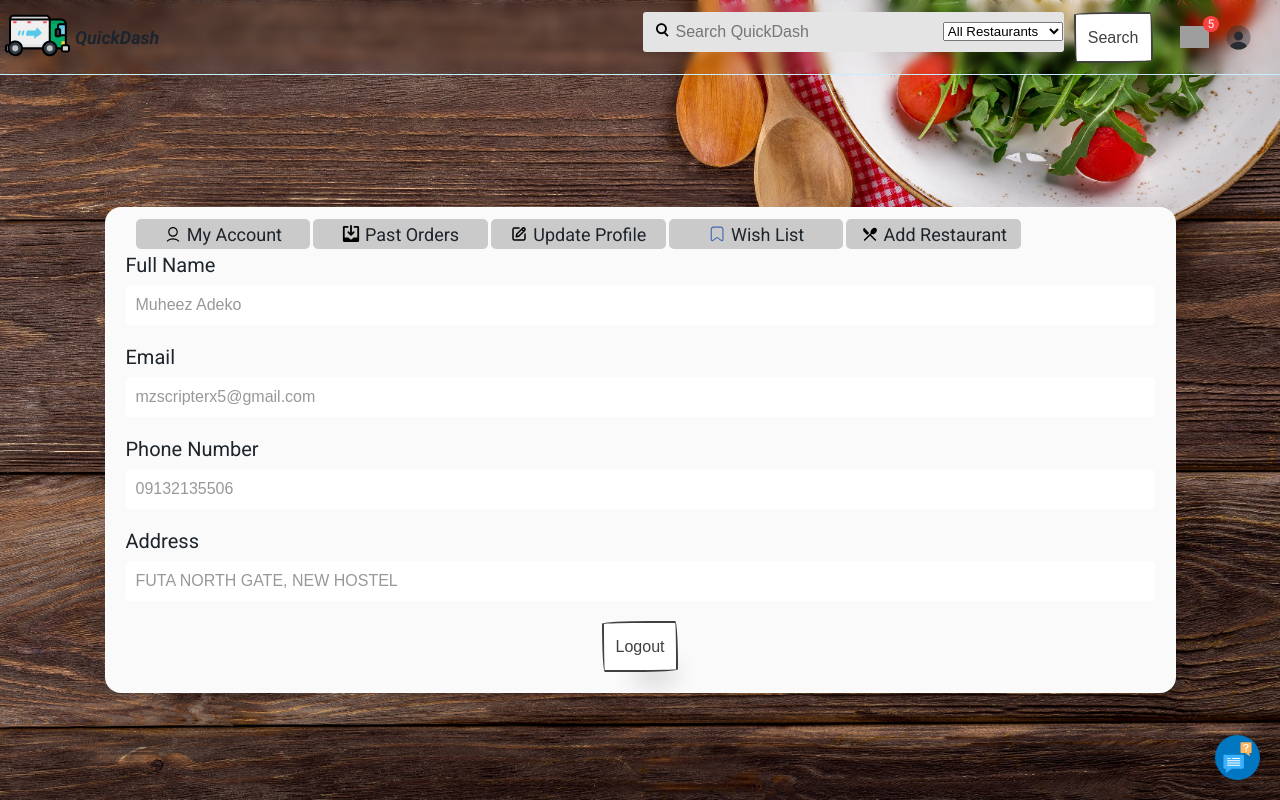
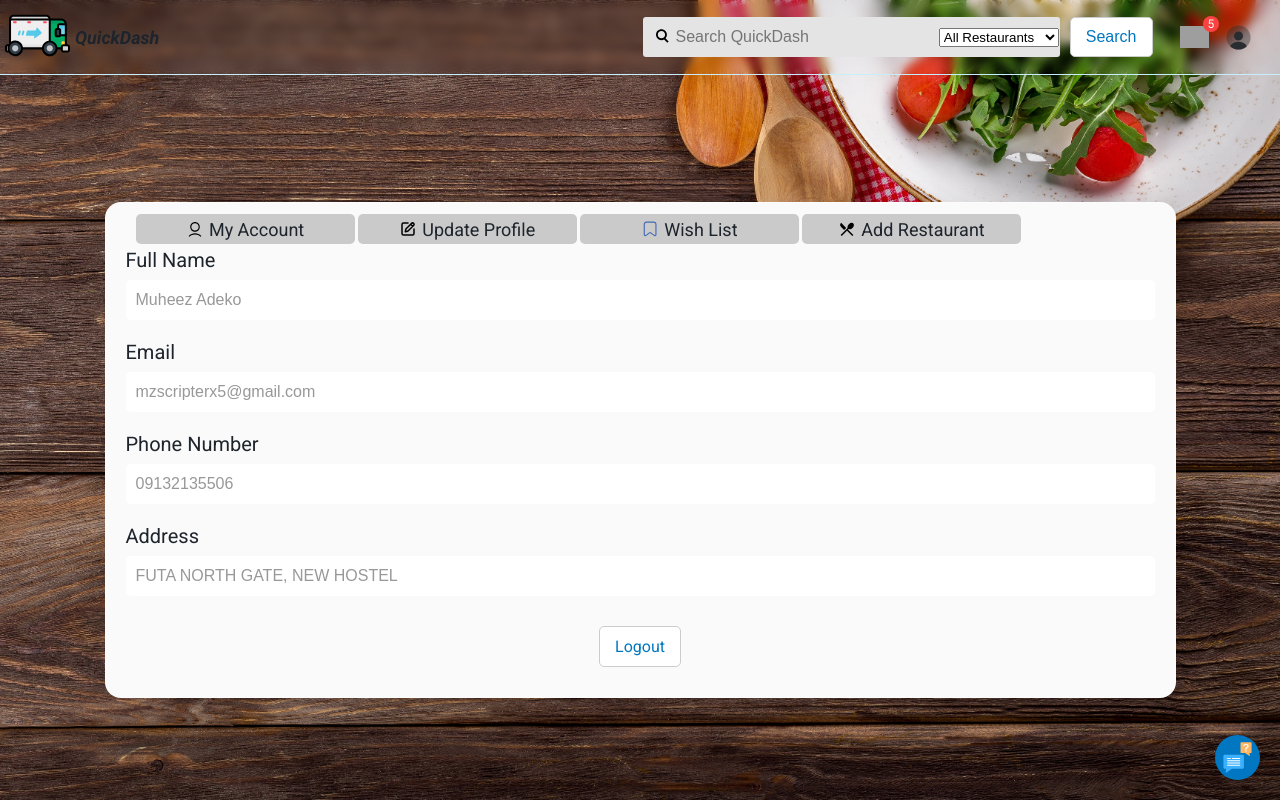
Before and after one commit to Mz-scripter/QuickDash-dj, a Django app: page /profile/ in a window 1280 px wide. Run offline with Django 5.2, Linux system fonts and the light colour scheme; a user stored in the database is signed in; data comes from the database, SQL or seed files in the repository; both versions use the stored data as it was after the commit; some web fonts are replaced; grey boxes are pictures that could not be loaded.

Commit message:
Optimized the html.

```diff
--- a/core/templates/core/contact.html
+++ b/core/templates/core/contact.html
@@ -11,6 +11,7 @@
 
     <body class="flxcent">
         <form action="" method="POST" class="contact-form flxcent">
+            {% csrf_token %}
             <input type="text" name="name" placeholder="Name" class="contact-input" required>
             <input type="email" name="email" placeholder="Email" class="contact-input" required>
             <textarea name="message" placeholder="Message" class="contact-input" required rows="5"></textarea>
--- a/static/css/button.css
+++ b/static/css/button.css
@@ -1,40 +1,16 @@
 .btn {
-    align-self: center;
-    background-color: #fff;
-    background-image: none;
-    background-position: 0 90%;
-    background-repeat: repeat no-repeat;
-    background-size: 4px 3px;
-    border-radius: 15px 225px 255px 15px 15px 255px 225px 15px;
-    border-style: solid;
-    border-width: 2px;
-    box-shadow: rgba(0, 0, 0, .2) 15px 28px 25px -18px;
-    box-sizing: border-box;
-    color: #41403e;
-    cursor: pointer;
-    display: inline-block;
-    font-family: Neucha, sans-serif;
-    font-size: 1rem;
-    line-height: 23px;
-    outline: none;
-    padding: .75rem;
+    padding: 10px 15px;
     text-decoration: none;
-    transition: all 235ms ease-in-out;
-    border-bottom-left-radius: 15px 255px;
-    border-bottom-right-radius: 225px 15px;
-    border-top-left-radius: 255px 15px;
-    border-top-right-radius: 15px 225px;
-    user-select: none;
-    -webkit-user-select: none;
-    touch-action: manipulation;
+    color: #0077c0;
+    font-size: 16px;
+    border: 1px solid #ccc;
+    border-radius: 5px;
+    background-color: white;
+    transition: background-color 0.3s, color 0.3s;
+    white-space: nowrap;
 }
 
 .btn:hover {
-    box-shadow: rgba(0, 0, 0, .3) 2px 8px 8px -5px;
-    transform: translate3d(0, 2px, 0);
+    background-color: #0077c0;
+    color: white;
 }
-
-.btn:active {
-    box-shadow: rgba(0, 0, 0, .3) 2px 8px 4px -6px;
-    transform: translate3d(0, 2px, 0);
-}
--- a/static/css/featured-dishes.css
+++ b/static/css/featured-dishes.css
@@ -187,7 +187,7 @@
     border-radius: 5px;
     background-color: white;
     transition: background-color 0.3s, color 0.3s;
-    white-space: nowrap; /* Prevents link text from breaking */
+    white-space: nowrap;
 }
 
 .page-link:hover,
--- a/static/css/profile.css
+++ b/static/css/profile.css
@@ -103,6 +103,10 @@ label {
     background-color: #FAFAFA;
 }
 
+.logout-btn,
+.profile-btn {
+    margin: 10px auto;
+}
 
 
 @media (max-width: 500px) {
--- a/users/templates/users/profile.html
+++ b/users/templates/users/profile.html
@@ -28,10 +28,6 @@
                 <a href="{% url 'profile' %}" class="link account flxcent">
                     <img src="{% static 'images/account-head.svg' %}" alt="" class="link-icon">
                     My Account
-                </a>
-                <a href="" class="link orders flxcent">
-                    <img src="{% static 'images/past-orders.svg' %}" alt="" class="link-icon">
-                    Past Orders
                 </a>
                 <a href="{% url 'update_profile' %}" class="link edit flxcent">
                     <img src="{% static 'images/edit.svg' %}" alt="" class="link-icon">
@@ -82,7 +78,7 @@
             {% endif %}
 
         </form>
-        <a href="{% url 'logout' %}" class="btn">Logout</a>
+        <a href="{% url 'logout' %}" class="btn logout-btn">Logout</a>
     </div>
 </body>
 
--- a/users/templates/users/update-profile.html
+++ b/users/templates/users/update-profile.html
@@ -33,10 +33,6 @@
                     <img src="{% static 'images/account-head.svg' %}" alt="" class="link-icon">
                     My Account
                 </a>
-                <a href="" class="link orders flxcent">
-                    <img src="{% static 'images/past-orders.svg' %}" alt="" class="link-icon">
-                    Past Orders
-                </a>
                 <a href="{% url 'update_profile' %}" class="link edit flxcent">
                     <img src="{% static 'images/edit.svg' %}" alt="" class="link-icon">
                     Update Profile
@@ -64,7 +60,7 @@
                 <small class="form-text text-muted">{{ form.is_seller.help_text }}</small>
             </div>
 
-            <button class="btn" type="submit">Update Profile</button>
+            <button class="btn profile-btn" type="submit">Update Profile</button>
         </form>
     </div>
 </body>
--- a/users/views.py
+++ b/users/views.py
@@ -49,7 +49,7 @@ def loginPage(request):
             messages.error(request, 'Email or Password incorrect')
 
     context = {'page': page}
-    return render(request, 'users/login-register.html', context)
+    return render(request, 'users/login.html', context)
 
 def logoutUser(request):
     logout(request)
```
Also changed, not shown: core/views.py (+15 -2 lines), users/templates/users/login.html (renamed from users/templates/users/login-register.html, +0 -50 lines), db.sqlite3.
